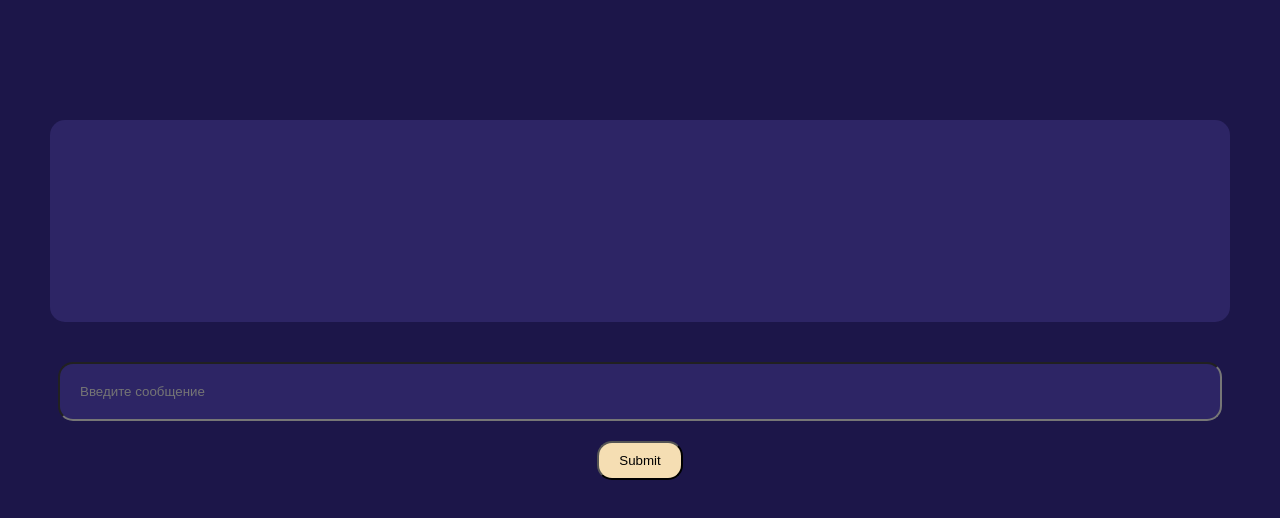
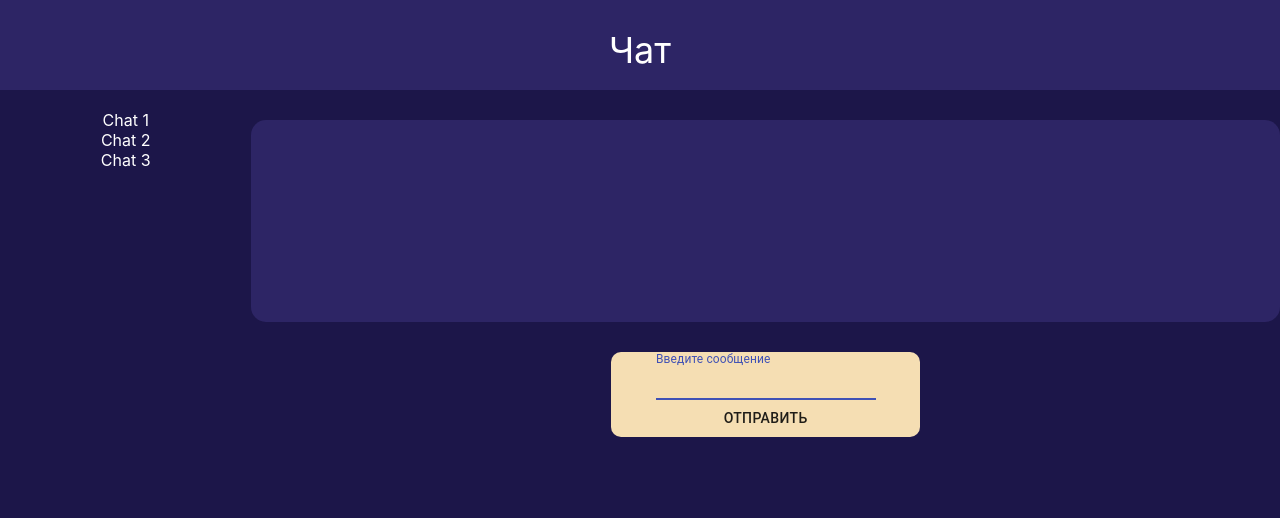
Before and after one commit to ksufik/React1, a React (Create React App) app: page / in a window 1280 px wide. Shown: the top 518 px of the page. Built offline with nearby package versions, Linux system fonts and the light colour scheme.

Commit message:
Material UI
Переделала на mui форму, вставила компоненты для чатов

```diff
--- a/package.json
+++ b/package.json
@@ -3,6 +3,7 @@
   "version": "0.1.0",
   "private": true,
   "dependencies": {
+    "@material-ui/core": "^4.12.3",
     "@testing-library/jest-dom": "^5.16.1",
     "@testing-library/react": "^12.1.2",
     "@testing-library/user-event": "^13.5.0",
--- a/src/App.css
+++ b/src/App.css
@@ -22,8 +22,10 @@
   flex-direction: column;
   align-items: center;
   justify-content: center;
-  font-size: calc(10px + 2vmin);
+  font-size: calc(20px + 2vmin);
   color: white;
+  padding-top: 10px;
+  background-color: rgb(45, 37, 101);
 }
 
 .App-link {
@@ -39,3 +41,12 @@
     transform: rotate(360deg);
   }
 }
+
+
+.flex {
+  display: flex;
+}
+
+.chat__form {
+  flex-grow: 5;
+}
--- a/src/App.js
+++ b/src/App.js
@@ -2,6 +2,8 @@ import { useCallback, useState, useEffect } from 'react';
 import './App.css';
 import { MessagesList } from './components/MessageList';
 import { Form } from './components/Form';
+import { ListComp } from './components/List';
+
 
 // фигурные скобки обязательны, иначе не работает
 function App() {
@@ -24,15 +26,20 @@ function App() {
       const timeout = setTimeout(() => handleSendMessage(bot), 1000);
       return () => clearTimeout(timeout);
     }
-    // терминал выдавал warning: "React Hook useEffect has a missing dependency: 'handleSendMessage'". Обязательно ли писать handleSendMessage?
   }, [messages, handleSendMessage]);
 
   return (
     <div className="App">
       <header className="App-header">
+        Чат
       </header >
-      <MessagesList messages={messages} />
-      <Form onSendMessage={handleSendMessage} />
+      <div className='flex'>
+        <ListComp />
+        <div className='chat__form'>
+          <MessagesList messages={messages} />
+          <Form onSendMessage={handleSendMessage} />
+        </div>
+      </div>
     </div>
   );
 }
--- a/src/components/Form.css
+++ b/src/components/Form.css
@@ -1,4 +1,9 @@
-.form {}
+.form {
+    border-radius: 10px;
+    background-color: rgba(245, 222, 179, 1);
+    width: 30%;
+    margin: 0 auto;
+}
 
 .form__input {
     max-width: 1120px;
@@ -26,3 +31,7 @@
     background-color: rgb(28, 22, 73);
     color: white;
 }
+
+.mui {
+    color: white;
+}
--- a/src/components/Form.js
+++ b/src/components/Form.js
@@ -1,8 +1,10 @@
-import React, { useState } from 'react';
+import React, { useRef, useState } from 'react';
 import './Form.css';
+import { Button, InputLabel, Input, FormControl } from '@material-ui/core';
 
 export const Form = ({ onSendMessage }) => {
     const [value, setValue] = useState('');
+    const inputRef = useRef();
 
     const handleChange = (e) => {
         setValue(e.target.value);
@@ -18,15 +20,30 @@ export const Form = ({ onSendMessage }) => {
             });
         }
 
+        //вариант 1
+        inputRef.current?.focus();
         setValue('');
     }
 
     return (
-        <form className='form' onSubmit={handleSubmit}>
-            <input className='form__input' type="text" value={value} placeholder='Введите сообщение' onChange={handleChange} />
-            <div>
-                <input className='form__submit' type="submit" />
-            </div>
-        </form>
+        <>
+            {/* <form className='form' onSubmit={handleSubmit}>
+                <input className='form__input' type="text" value={value} placeholder='Введите сообщение' onChange={handleChange} />
+                <div>
+                    <input className='form__submit' type="submit" />
+                </div>
+            </form> */}
+
+            <form id="myform" className='form' onSubmit={handleSubmit}>
+                <FormControl>
+                    <InputLabel htmlFor="my-input">Введите сообщение</InputLabel>
+                    {/* вариант 2 */}
+                    <Input autoFocus={true} type="text" value={value} onChange={handleChange} inputRef={inputRef} id="my-input" />
+                    <Button type='submit' form="myform">Отправить</Button>
+
+
+                </FormControl>
+            </form>
+        </>
     )
 }
--- /dev/null
+++ b/src/components/List.css
@@ -0,0 +1,4 @@
+.list {
+    flex-grow: 1;
+    padding: 20px;
+}
--- /dev/null
+++ b/src/components/List.js
@@ -0,0 +1,35 @@
+// import { List } from '@material-ui/core';
+import { ListItemComp } from './ListItem';
+import { useState } from 'react';
+import './List.css'
+
+export function ListComp() {
+    const [chatItem, setChatItem] = useState([
+        {
+            name: "Chat 1",
+            id: Date.now() + 1
+        },
+        {
+            name: "Chat 2",
+            id: Date.now() + 2
+        },
+        {
+            name: "Chat 3",
+            id: Date.now() + 3
+        }
+    ]);
+
+    const handleChat = () => {
+
+        setChatItem(chatItem);
+
+    }
+    return <div className="list">
+        {chatItem.map((item) => {
+            return (
+                <ListItemComp key={item.id} item={item} onChat={handleChat} />
+            )
+        })}
+    </div >
+
+}
--- /dev/null
+++ b/src/components/ListItem.js
@@ -0,0 +1,12 @@
+// import { ListItem } from '@material-ui/core';
+
+
+export function ListItemComp({ item, onChat }) {
+
+
+    return (
+        <div className="mui" onClick={onChat}>{item.name}
+        </div>
+    )
+
+}
--- a/src/components/MessageList.css
+++ b/src/components/MessageList.css
@@ -3,7 +3,7 @@
     max-width: 1140px;
     min-height: 200px;
     border-radius: 15px;
-    margin: 40px auto;
+    margin: 30px auto;
     padding: 1px 20px;
 }
 
--- a/src/components/MessageList.js
+++ b/src/components/MessageList.js
@@ -3,21 +3,10 @@ import './MessageList.css'
 
 export function MessagesList({ messages }) {
 
-
-
-    // return messages.map(message => {
-    //     return (
-    //         <div className="messageList">
-    //             <div className="messageList__author">{message.author}</div>
-    //             <div className="messageList">{message.text}</div>
-    //         </div>
-    //     )
-    // });
-
     return <div className="messageList">
         {messages.map(message => {
             return (
-                <div className={`${message.author === "user" ? "messageList__item" : "messageList__item bot"}`}>
+                <div key={message.id} className={`${message.author === "user" ? "messageList__item" : "messageList__item bot"}`}>
                     <div className="messageList__author">{message.author}</div>
                     <div className="messageList__text">{message.text}</div>
                 </div>
```
Also changed, not shown: 1 other file (tests, documents, lock files or other folders).
